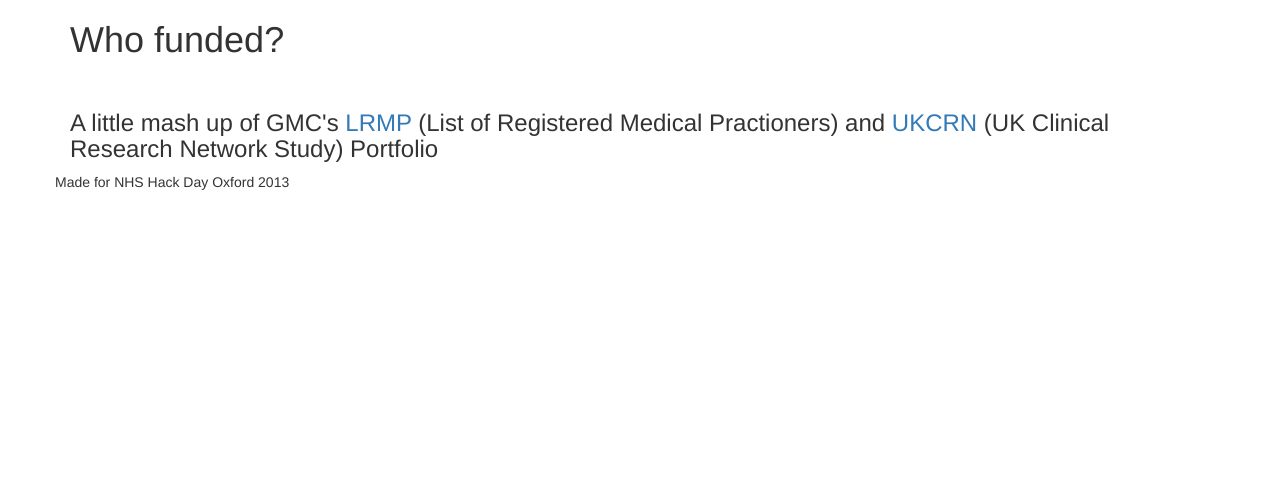
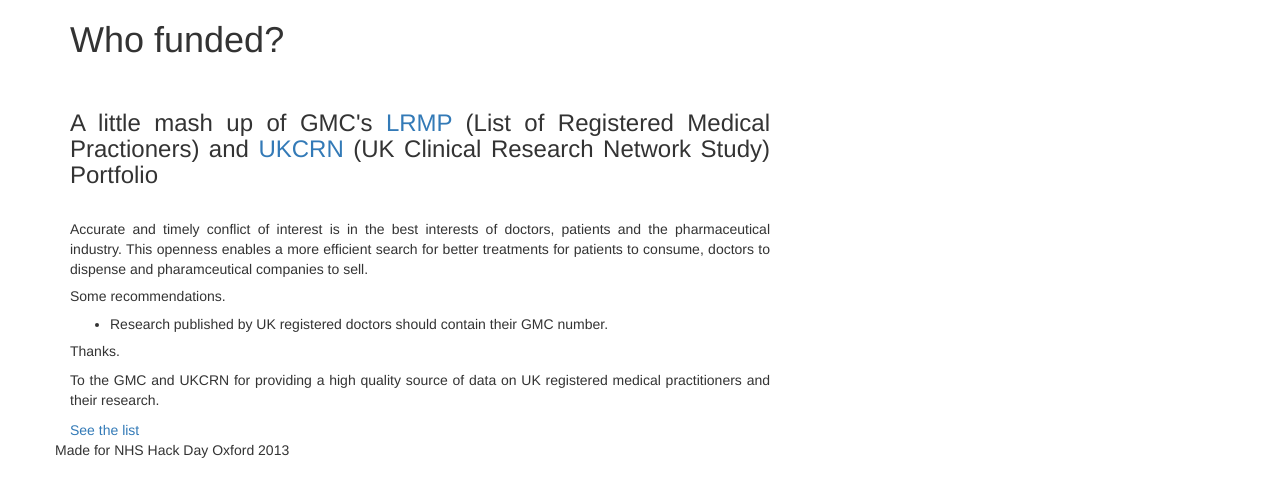
Before and after one commit to nhshackday/lict2, a Django app: page / in a window 1280 px wide. Shown: the top 497 px of the page. Run offline with Django 3.2, Linux system fonts and the light colour scheme; some libraries are stand-ins or nearby versions.

Commit message:
improve landing page

```diff
--- a/lict2/conflict/templates/conflict/landing_page.html
+++ b/lict2/conflict/templates/conflict/landing_page.html
@@ -6,9 +6,35 @@
 
     <br>
 
-    <h3>
-      A little mash up of GMC's <a href="http://www.gmc-uk.org/doctors/register/LRMP.asp">LRMP</a> (List of Registered Medical Practioners) and
-      <a href="http://public.ukcrn.org.uk/search/"> UKCRN </a> (UK Clinical Research Network Study) Portfolio
-    </h3>
+    <div style="width:700px;" align="justify">
+      <h3>
+        A little mash up of GMC's <a href="http://www.gmc-uk.org/doctors/register/LRMP.asp">LRMP</a> (List of Registered Medical Practioners) and
+        <a href="http://public.ukcrn.org.uk/search/"> UKCRN </a> (UK Clinical Research Network Study) Portfolio
+      </h3>
+
+      <br>
+
+      <p>
+        Accurate and timely conflict of interest is in the best interests of doctors, patients and the pharmaceutical industry.  This openness enables a more efficient search for better treatments for patients to consume, doctors to dispense and pharamceutical companies to sell.
+      </p>
+
+      <h5>
+        Some recommendations.
+      </h5>
+      <ul>
+        <li>
+          Research published by UK registered doctors should contain their GMC number.
+        </li>
+      </ul>
+
+      <h5>
+        Thanks.
+      </h5>
+      <p>
+        To the GMC and UKCRN for providing a high quality source of data on UK registered medical practitioners and their research.
+      </p>
+    </div>
+
+    <a href="./doctors">See the list</a>
 
 {% endblock %}
```
